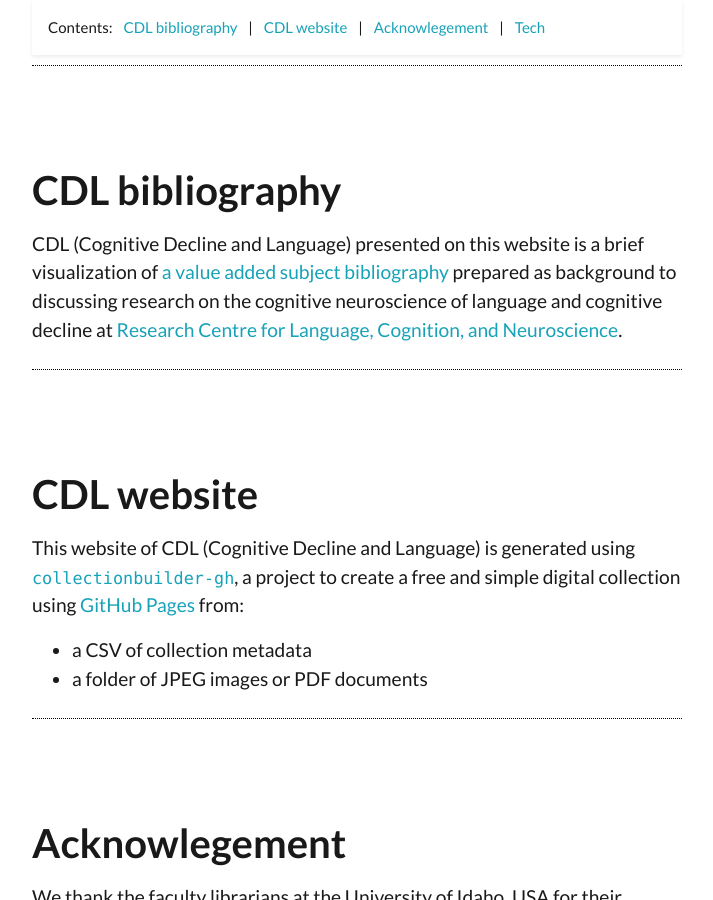
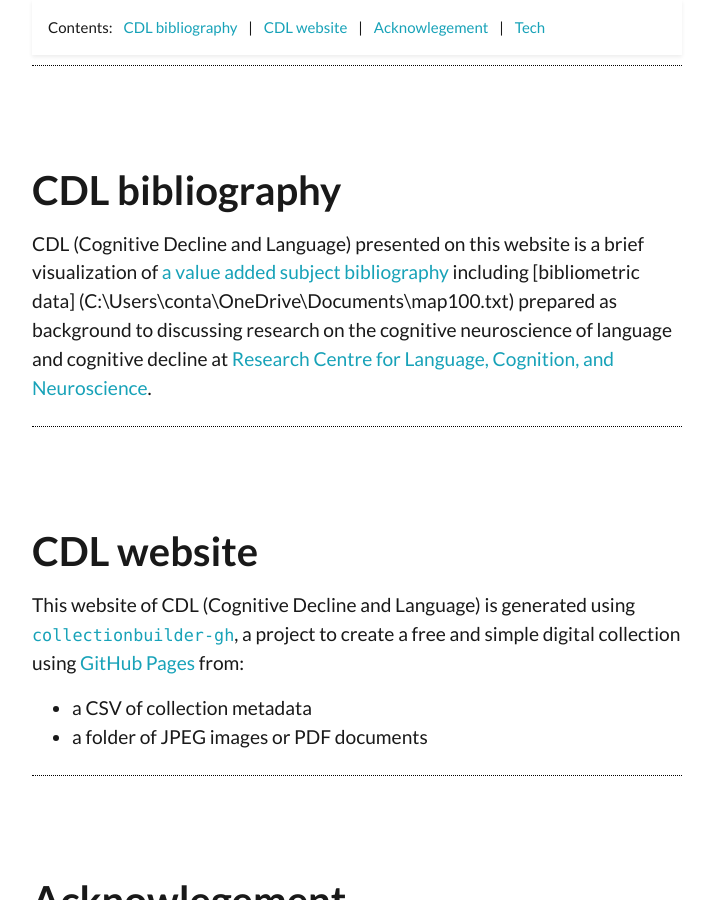
Before and after one commit to archivesw/cogfigcollection, a Jekyll site: the page built from pages/about.md, in a window 1280 px wide and 900 px high, scrolled down 349 px. Shown: the whole window, without its empty margins (283-996 px from the left). Built offline with Jekyll 4.4.1, drawn with Linux system fonts in a browser that asks for light colours; nearby versions of some CDN libraries.

Commit message:
update about.md

```diff
--- a/pages/about.md
+++ b/pages/about.md
@@ -13,7 +13,7 @@
 {% include feature/nav-menu.html sections="CDL bibliography; CDL website; Acknowlegement" %}
 
 ## CDL bibliography
-CDL (Cognitive Decline and Language) presented on this website is a brief visualization of [a value added subject bibliography](https://www.polyu.edu.hk/cbs/rclcn/cognitive-decline-and-language-cdl/synopsis/) prepared as background to discussing research on the cognitive neuroscience of language and cognitive decline at [Research Centre for Language, Cognition, and Neuroscience](https://www.polyu.edu.hk/cbs/rclcn/about-centre/our-mission/).
+CDL (Cognitive Decline and Language) presented on this website is a brief visualization of [a value added subject bibliography](https://www.polyu.edu.hk/cbs/rclcn/cognitive-decline-and-language-cdl/synopsis/) including [bibliometric data] (C:\Users\conta\OneDrive\Documents\map100.txt) prepared as background to discussing research on the cognitive neuroscience of language and cognitive decline at [Research Centre for Language, Cognition, and Neuroscience](https://www.polyu.edu.hk/cbs/rclcn/about-centre/our-mission/).
 
 ## CDL website
 This website of CDL (Cognitive Decline and Language) is generated using [`collectionbuilder-gh`](https://collectionbuilding.github.io/gh/), a project to create a free and simple digital collection using [GitHub Pages](https://pages.github.com/) from:
```
